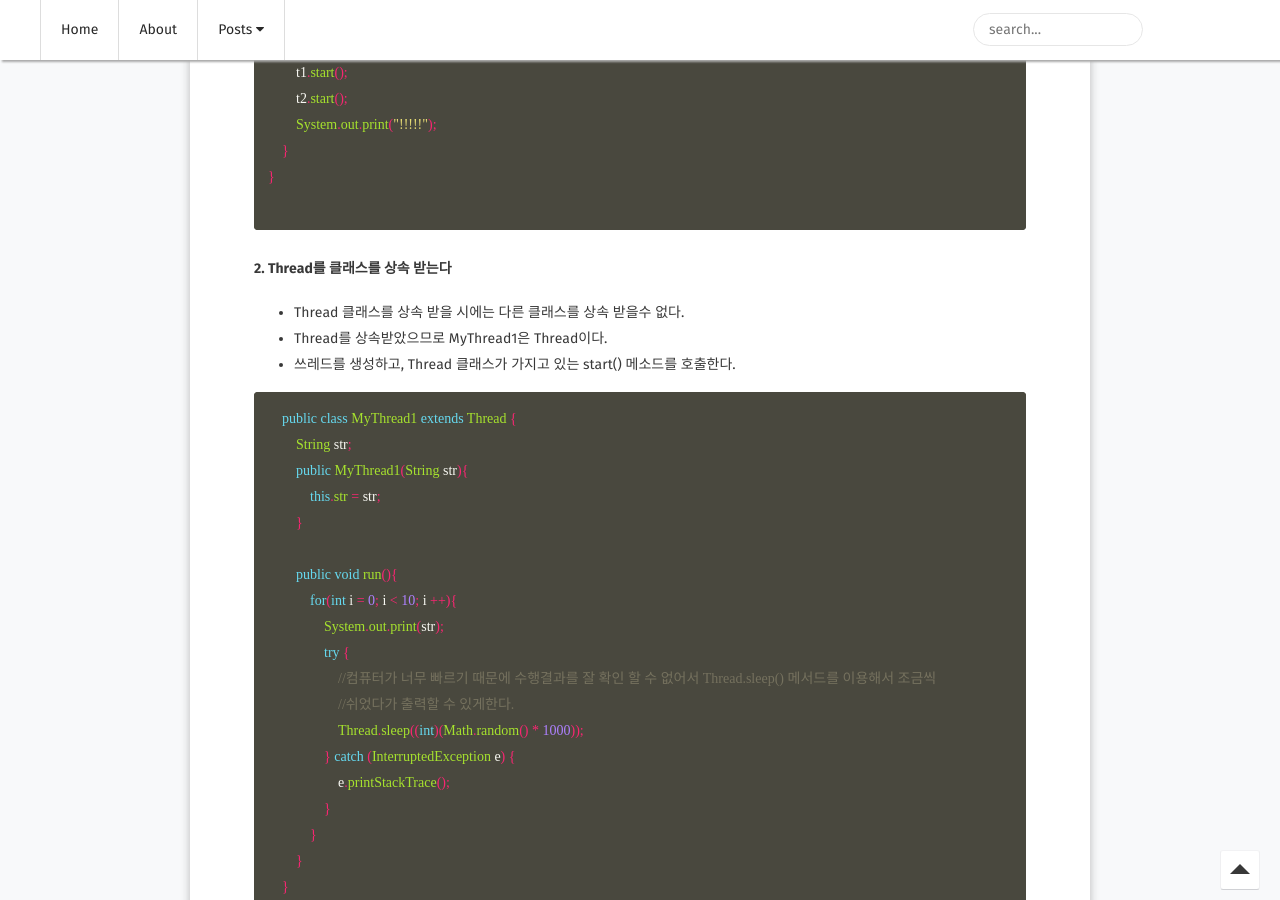
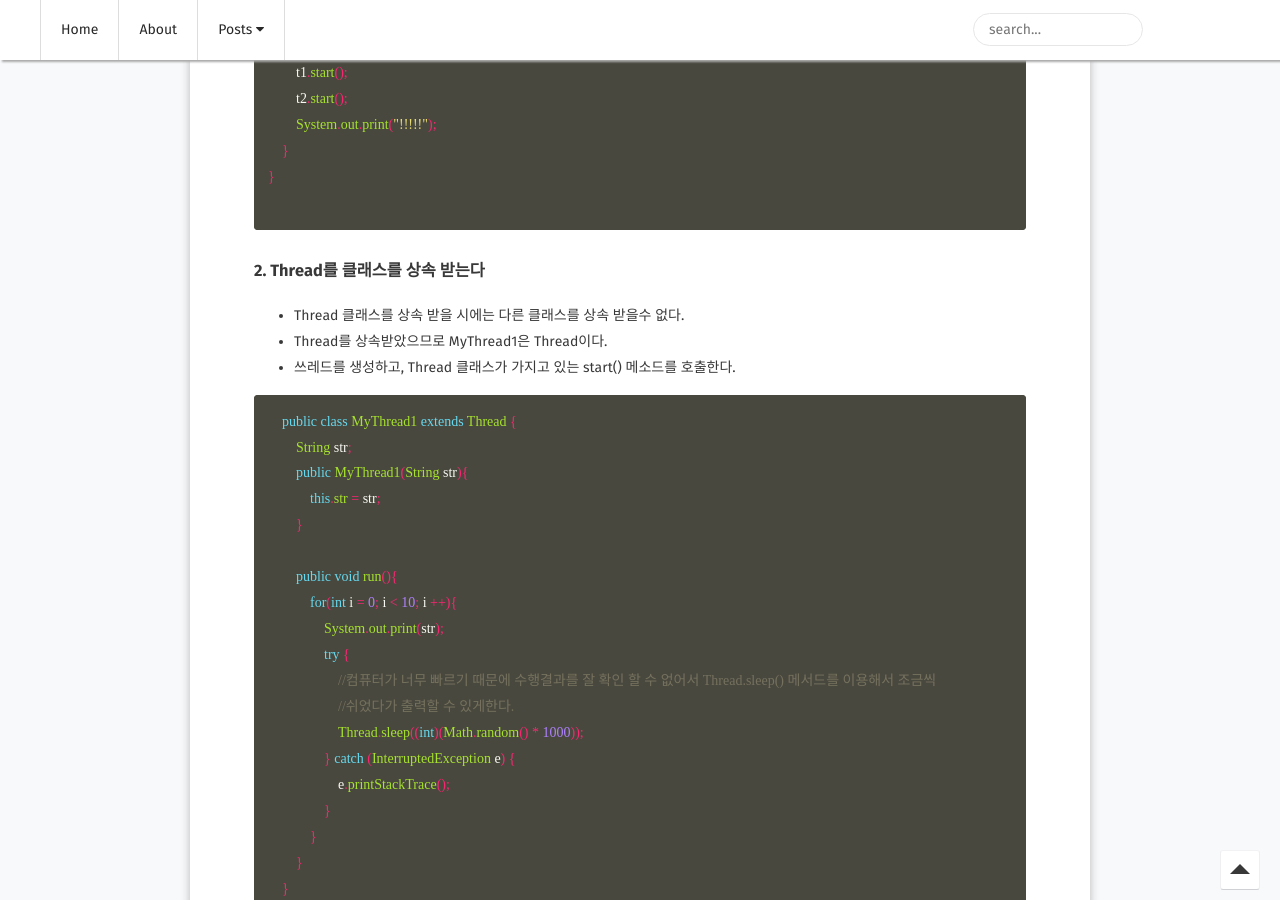
Before and after one commit to choiwono/choiwono.github.io, a Jekyll site: the page built from _posts/2019-01-03-java_01.md, in a window 1280 px wide and 900 px high, scrolled down 1472 px. Built offline with Jekyll 4.4.1, drawn with Linux system fonts in a browser that asks for light colours; some web fonts are replaced; comment, search, counter and statistics services are not loaded.

Commit message:
#19.01.04 잼파일 수정, 포스트 수정

````diff
--- a/Gemfile
+++ b/Gemfile
@@ -1,6 +1,6 @@
 source "https://rubygems.org"
 
-gem "jekyll", "~> 3.2.1"
+gem "jekyll", ">= 3.6.3"
 gem "jekyll-sitemap"
 gem "jekyll-gist"
 gem 'jekyll-mentions'
--- a/_posts/2019-01-03-java_01.md
+++ b/_posts/2019-01-03-java_01.md
@@ -67,7 +67,7 @@
 
 ```
 
-#### 2. Thread를 클래스를 상속 받는다
+### 2. Thread를 클래스를 상속 받는다
 
 * Thread 클래스를 상속 받을 시에는 다른 클래스를 상속 받을수 없다.
 * Thread를 상속받았으므로 MyThread1은 Thread이다.
@@ -111,7 +111,7 @@
 
 ```
 
-#### 3. 공유객체
+### 3. 공유객체
 
 * 하나의 객체를 동시에 여러개의 Thread가 사용한다는 것을 의미
 * 동시에 같은 Thread가 같은 자료구조, 메소드를 참고하려면 synchronized를 붙여야한다.
````
